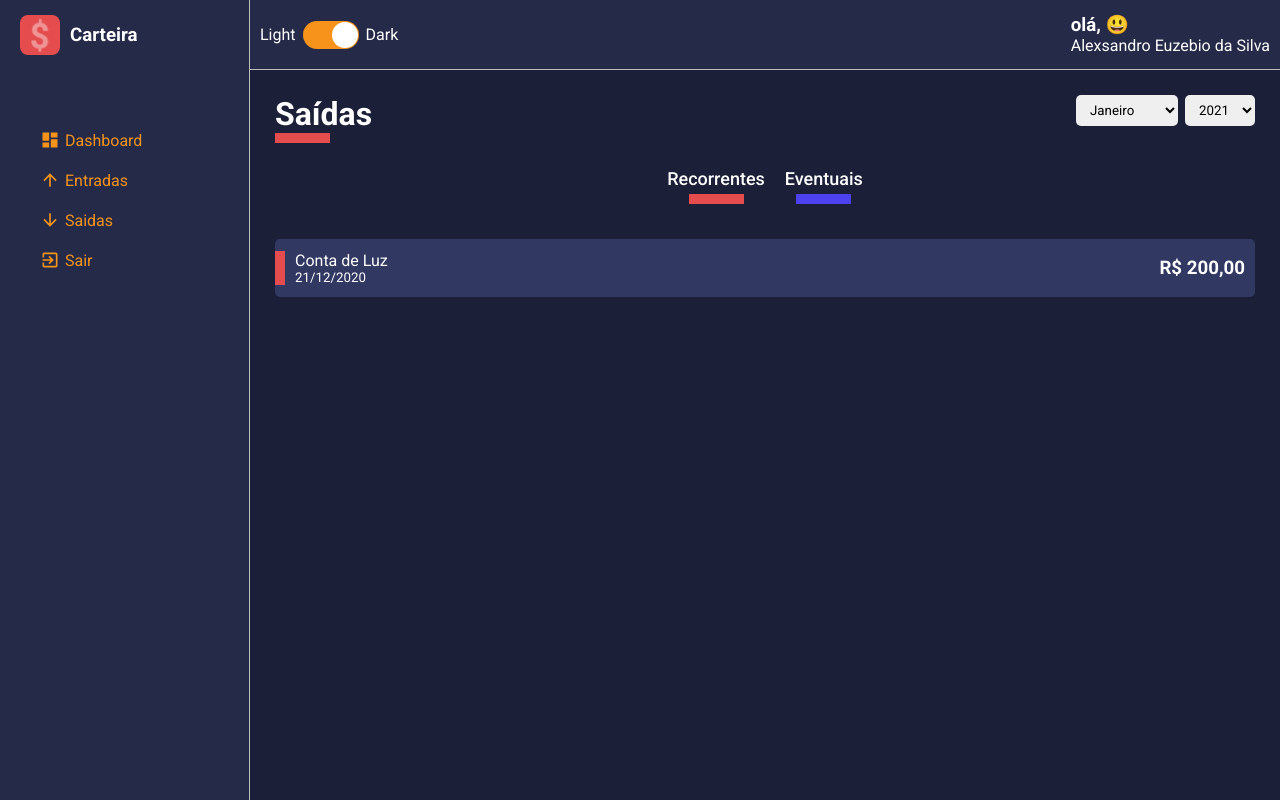
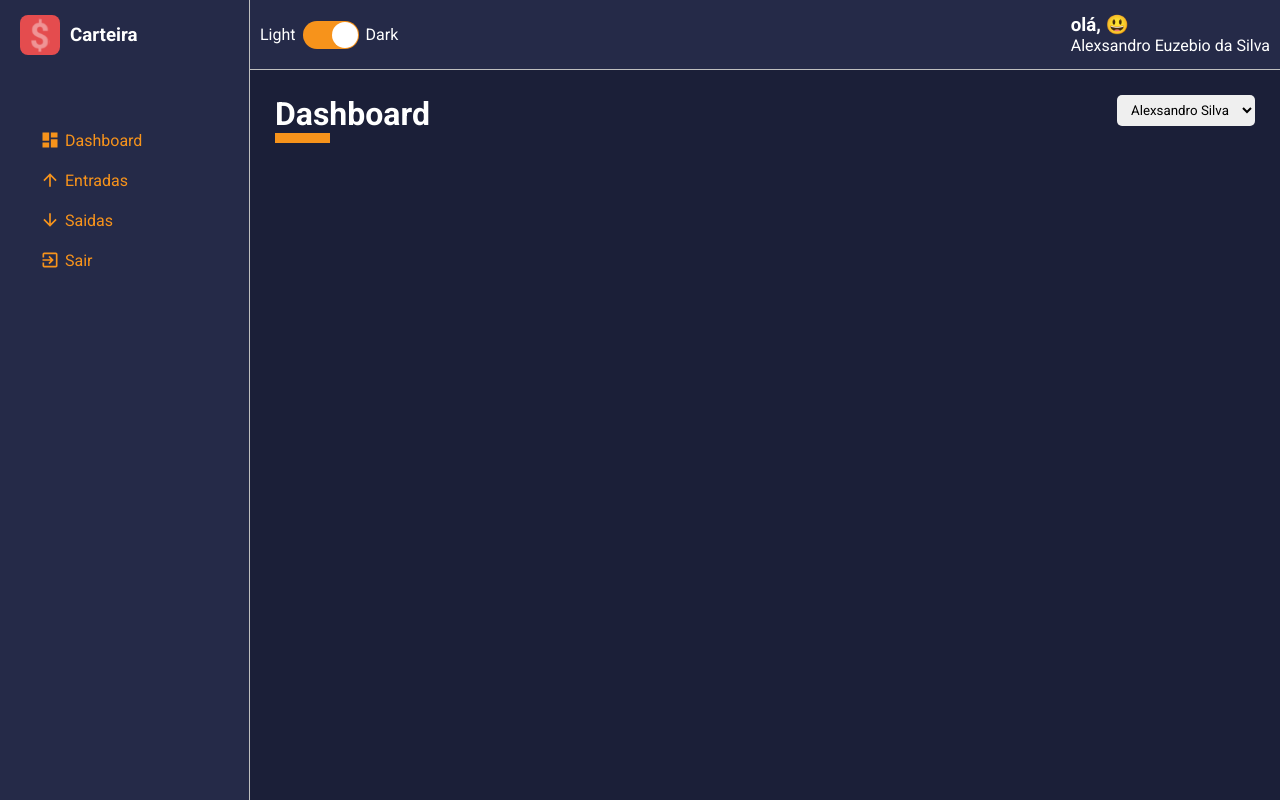
Before and after one commit to AlexsandroProjetosOficial/carteira, a React (Create React App) app: page /dashboard in a window 1280 px wide. Built offline with nearby package versions, Linux system fonts and the light colour scheme.

Commit message:
Criando navegação de páginas.

```diff
--- a/package.json
+++ b/package.json
@@ -13,6 +13,7 @@
         "react": "^17.0.1",
         "react-dom": "^17.0.1",
         "react-icons": "^4.1.0",
+        "react-router-dom": "^5.2.0",
         "react-scripts": "4.0.1",
         "react-switch": "^5.0.1",
         "styled-components": "^5.2.1",
@@ -44,6 +45,7 @@
         ]
     },
     "devDependencies": {
+        "@types/react-router-dom": "^5.1.6",
         "@types/styled-components": "^5.1.7"
     }
 }
--- a/src/App.tsx
+++ b/src/App.tsx
@@ -1,8 +1,6 @@
 import React from 'react';
 import { ThemeProvider } from 'styled-components';
-import Layout from './components/Layout';
-import Dashboard from './pages/Dashboard';
-import List from './pages/List';
+import Routes from './routes';
 import GlobalStyles from './styles/GlobalStyles';
 import dark from './styles/themes/dark';
 
@@ -10,10 +8,7 @@
     return (
         <ThemeProvider theme={dark}>
             <GlobalStyles />
-            <Layout>
-                {/* <Dashboard /> */}
-                <List />
-            </Layout>
+            <Routes />
         </ThemeProvider>
     );
 }
--- a/src/components/Aside/index.tsx
+++ b/src/components/Aside/index.tsx
@@ -22,15 +22,15 @@
                 <Title>Carteira</Title>
             </Header>
             <MenuContainer>
-                <MenuItemLink href="#">
+                <MenuItemLink href="/dashboard">
                     <MdDashboard />
                     Dashboard
                 </MenuItemLink>
-                <MenuItemLink href="#">
+                <MenuItemLink href="/list/entry-balance">
                     <MdArrowUpward />
                     Entradas
                 </MenuItemLink>
-                <MenuItemLink href="#">
+                <MenuItemLink href="/list/exit-balance">
                     <MdArrowDownward />
                     Saidas
                 </MenuItemLink>
--- a/src/components/SelectInput/index.tsx
+++ b/src/components/SelectInput/index.tsx
@@ -14,7 +14,12 @@
             <select>
                 {
                     options.map(option => (
-                        <option value="option.value">{option.label}</option>
+                        <option
+                            key={option.value}
+                            value={option.value}
+                        >
+                            {option.label}
+                        </option>
                     ))
                 }
             </select>
--- a/src/pages/List/index.tsx
+++ b/src/pages/List/index.tsx
@@ -1,10 +1,31 @@
-import React from 'react';
+import React, { useMemo } from 'react';
 import ContentHeader from '../../components/ContentHeader';
 import HistoryFinanceCard from '../../components/HistoryFinanceCard';
 import SelectInput from '../../components/SelectInput';
 import { Container, Content, Filters } from './styles';
 
-const List: React.FC = () => {
+interface IRouteParams {
+    match: {
+        params: {
+            type: string;
+        }
+    }
+}
+
+const List: React.FC<IRouteParams> = ({ match }) => {
+
+    const { type } = match.params;
+
+    const title = useMemo(() => {
+        return type === 'entry-balance' ? {
+            title: 'Entradas',
+            LineColor: '#F7931B'
+        } : {
+            title: 'Saídas',
+            LineColor: '#E44C4E'
+        }
+    }, [type]);
+
     const months = [
         { value: 1, label: 'Janeiro' },
         { value: 2, label: 'Fevereiro' },
@@ -33,9 +54,10 @@
         { value: 2030, label: 2030 },
         { value: 2031, label: 2031 },
     ];
+
     return (
         <Container>
-            <ContentHeader title="Saídas" lineColor="#E44C4E">
+            <ContentHeader title={title.title} lineColor={title.LineColor}>
                 <SelectInput options={months} />
                 <SelectInput options={years} />
             </ContentHeader>
--- /dev/null
+++ b/src/routes/app.routes.tsx
@@ -0,0 +1,18 @@
+import React from 'react';
+import { Switch, Route } from 'react-router-dom';
+import Layout from '../components/Layout';
+import Dashboard from '../pages/Dashboard';
+import List from '../pages/List';
+
+const AppRoutes: React.FC = () => {
+    return (
+        <Layout>
+            <Switch>
+                <Route path="/dashboard" exact component={Dashboard} />
+                <Route path="/list/:type" component={List} />
+            </Switch>
+        </Layout>
+    );
+}
+
+export default AppRoutes;
--- /dev/null
+++ b/src/routes/index.tsx
@@ -0,0 +1,11 @@
+import React from 'react';
+import { BrowserRouter } from 'react-router-dom';
+import AppRoutes from './app.routes';
+
+const Routes: React.FC = () => (
+    <BrowserRouter>
+        <AppRoutes />
+    </BrowserRouter>
+);
+
+export default Routes;
```
Also changed, not shown: 2 other files (tests, documents, lock files or other folders).
